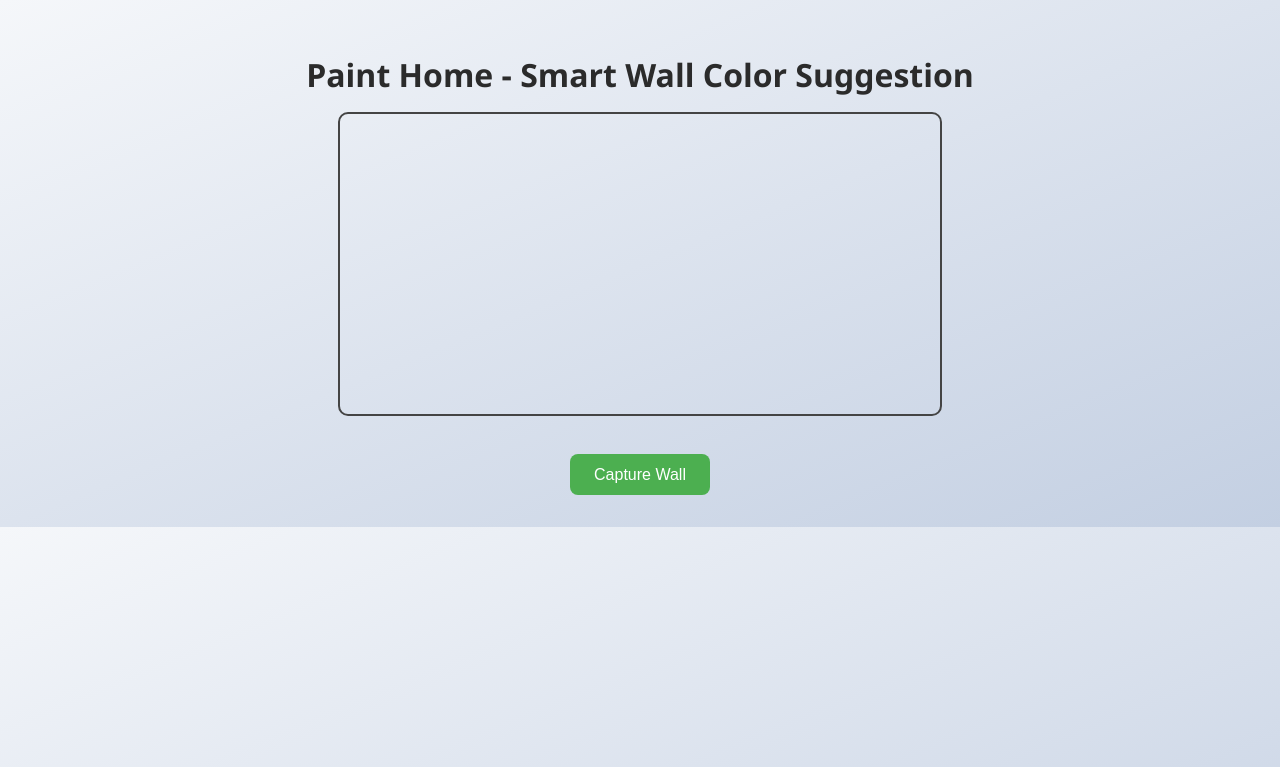
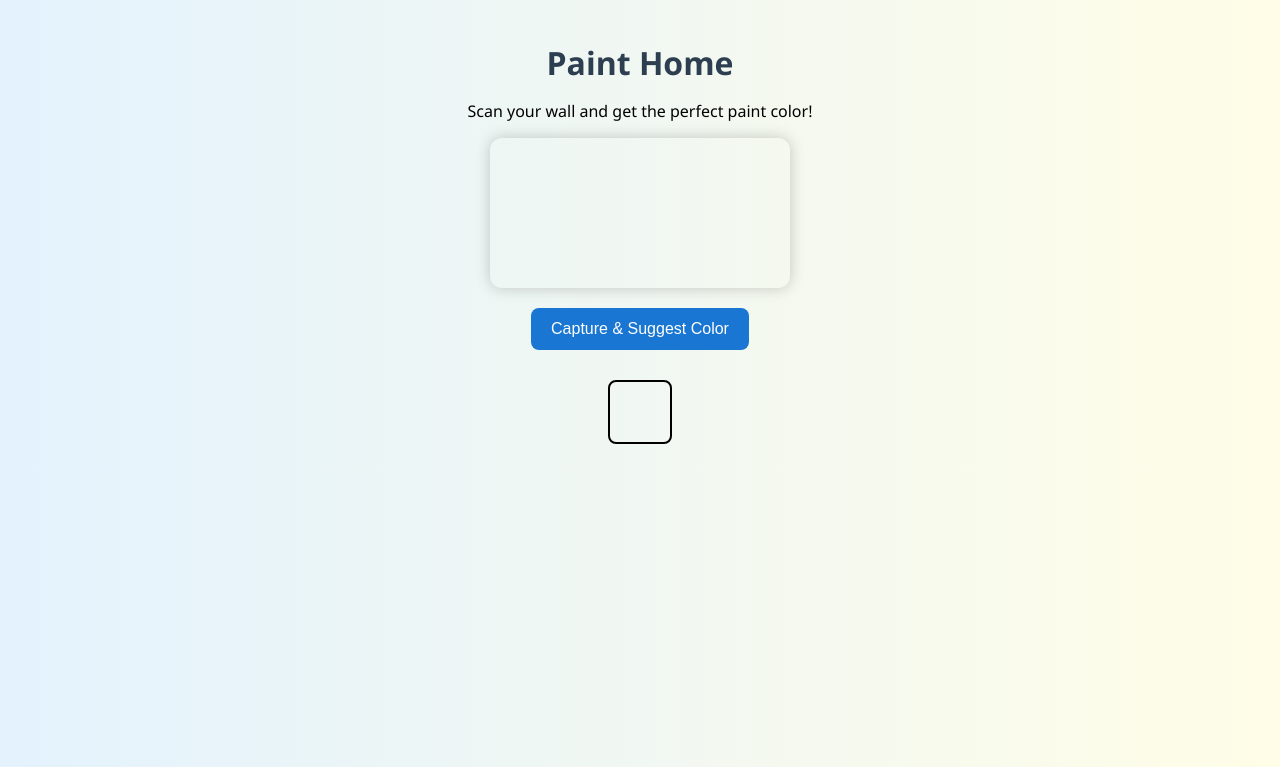
Before and after one commit to notbittu/white444, a Flask app: page / in a window 1280 px wide. Shown: the top 767 px of the page. Run offline with Flask 3, Linux system fonts and the light colour scheme.

Commit message:
Update index.html

```diff
--- a/templates/index.html
+++ b/templates/index.html
@@ -1,93 +1,81 @@
-<!DOCTYPE html><html lang="en">
+<!DOCTYPE html>
+<html lang="en">
 <head>
   <meta charset="UTF-8">
-  <meta name="viewport" content="width=device-width, initial-scale=1.0">
-  <title>Paint Home - Smart Wall Color Suggestion</title>
+  <title>Paint Home - Wall Color Suggestion</title>
   <style>
     body {
+      font-family: 'Segoe UI', sans-serif;
+      background: linear-gradient(to right, #e3f2fd, #fffde7);
       margin: 0;
-      font-family: 'Segoe UI', Tahoma, Geneva, Verdana, sans-serif;
-      background: linear-gradient(to bottom right, #f5f7fa, #c3cfe2);
-      display: flex;
-      flex-direction: column;
-      align-items: center;
-      padding: 2rem;
-    }h1 {
-  color: #2b2b2b;
-  margin-bottom: 1rem;
-}
-
-video, canvas {
-  border: 2px solid #444;
-  border-radius: 10px;
-  width: 100%;
-  max-width: 600px;
-}
-
-button {
-  margin-top: 1rem;
-  padding: 0.7rem 1.5rem;
-  border: none;
-  background-color: #4caf50;
-  color: white;
-  font-size: 1rem;
-  border-radius: 8px;
-  cursor: pointer;
-  transition: background-color 0.3s ease;
-}
-
-button:hover {
-  background-color: #388e3c;
-}
-
-#result {
-  margin-top: 1.5rem;
-  padding: 1rem;
-  background-color: #fff;
-  border-radius: 10px;
-  box-shadow: 0 4px 12px rgba(0, 0, 0, 0.1);
-  width: 100%;
-  max-width: 600px;
-  text-align: center;
-}
-
-#colorBox {
-  width: 100px;
-  height: 100px;
-  margin: 1rem auto;
-  border-radius: 10px;
-  border: 2px solid #333;
-}
-
+      padding: 20px;
+      text-align: center;
+    }
+    h1 {
+      color: #2c3e50;
+      margin-bottom: 10px;
+    }
+    video, canvas {
+      border-radius: 12px;
+      box-shadow: 0 0 15px rgba(0,0,0,0.2);
+      max-width: 100%;
+      height: auto;
+    }
+    button {
+      padding: 12px 20px;
+      background-color: #1976d2;
+      color: white;
+      border: none;
+      border-radius: 8px;
+      font-size: 16px;
+      margin-top: 15px;
+      cursor: pointer;
+    }
+    button:hover {
+      background-color: #0d47a1;
+    }
+    .result {
+      margin-top: 20px;
+      font-size: 18px;
+      font-weight: bold;
+    }
+    .color-box {
+      display: inline-block;
+      width: 60px;
+      height: 60px;
+      margin-top: 10px;
+      border-radius: 8px;
+      border: 2px solid #000;
+    }
   </style>
 </head>
 <body>
-  <h1>Paint Home - Smart Wall Color Suggestion</h1>
-  <video id="video" autoplay playsinline></video>
-  <br>
-  <button onclick="capturePhoto()">Capture Wall</button>
-  <canvas id="canvas" style="display:none;"></canvas>  <div id="result" style="display: none;">
-    <h2>Suggested Color:</h2>
-    <div id="colorBox"></div>
-    <p id="colorHex"></p>
-    <p id="colorName"></p>
-  </div>  <script>
+  <h1>Paint Home</h1>
+  <p>Scan your wall and get the perfect paint color!</p>
+
+  <video id="video" autoplay></video><br>
+  <button onclick="capture()">Capture & Suggest Color</button>
+  <canvas id="canvas" style="display:none;"></canvas>
+
+  <div class="result" id="result"></div>
+  <div class="color-box" id="colorBox"></div>
+
+  <script>
     const video = document.getElementById('video');
     const canvas = document.getElementById('canvas');
-    const resultDiv = document.getElementById('result');
+    const result = document.getElementById('result');
     const colorBox = document.getElementById('colorBox');
-    const colorHex = document.getElementById('colorHex');
-    const colorName = document.getElementById('colorName');
 
+    // Get Camera Stream
     navigator.mediaDevices.getUserMedia({ video: true })
       .then(stream => {
         video.srcObject = stream;
       })
       .catch(err => {
-        alert('Camera access denied!');
+        alert("Camera access denied or not available.");
       });
 
-    function capturePhoto() {
+    function capture() {
       const context = canvas.getContext('2d');
       canvas.width = video.videoWidth;
       canvas.height = video.videoHeight;
@@ -97,41 +85,20 @@ button:hover {
         const formData = new FormData();
         formData.append('image', blob, 'wall.jpg');
 
-        fetch('https://white444.onrender.com/color-suggestion', {
+        fetch('/color-suggestion', {
           method: 'POST',
           body: formData
         })
         .then(res => res.json())
         .then(data => {
-          if (data.color) {
-            resultDiv.style.display = 'block';
-            colorBox.style.backgroundColor = data.color;
-            colorHex.innerText = 'Hex: ' + data.color;
-            colorName.innerText = getColorName(data.color);
-          } else {
-            alert('Failed to get color suggestion');
-          }
+          result.textContent = "Suggested Color: " + data.color;
+          colorBox.style.backgroundColor = data.color;
         })
         .catch(err => {
-          alert('Error sending image to server');
+          result.textContent = "Error processing image.";
         });
       }, 'image/jpeg');
     }
-
-    function getColorName(hex) {
-      const colors = {
-        '#ffffff': 'White',
-        '#000000': 'Black',
-        '#ff0000': 'Red',
-        '#00ff00': 'Green',
-        '#0000ff': 'Blue',
-        '#ffff00': 'Yellow',
-        '#ffA500': 'Orange',
-        '#800080': 'Purple',
-        '#808080': 'Gray'
-      };
-      const simpleHex = hex.toLowerCase();
-      return colors[simpleHex] || 'Custom Shade';
-    }
-  </script></body>
+  </script>
+</body>
 </html>
```
